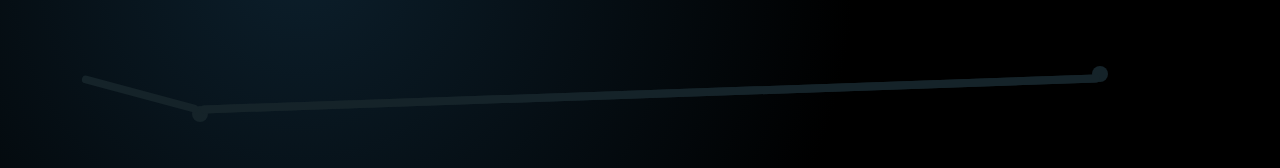
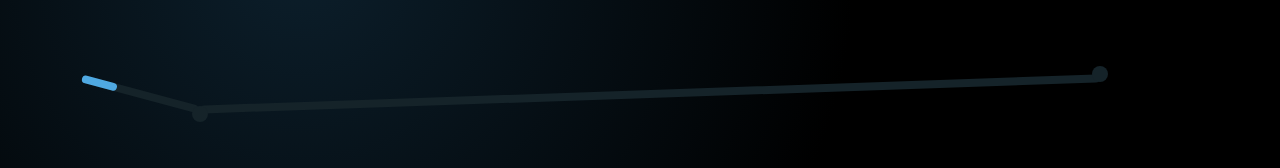
Before and after one commit to ganesh10092003/data-heist, a React (Create React App) app: page / in a window 1280 px wide. Shown: the part 1763-1931 px from the top of the page. Built offline with nearby package versions, Linux system fonts and the light colour scheme.

Commit message:
got the animation with arrow keys

```diff
--- a/package.json
+++ b/package.json
@@ -6,6 +6,7 @@
     "@testing-library/jest-dom": "^5.17.0",
     "@testing-library/react": "^13.4.0",
     "@testing-library/user-event": "^13.5.0",
+    "gsap": "^3.12.2",
     "react": "^18.2.0",
     "react-dom": "^18.2.0",
     "react-icons": "^4.11.0",
--- a/src/components/roadmap/RoadMap.jsx
+++ b/src/components/roadmap/RoadMap.jsx
@@ -1,66 +1,52 @@
 import React, { useState, useEffect } from "react"
 import roadMap from "../../assets/title.png"
+import { gsap } from 'gsap'
 
 const RoadMap = () => {
-  const [progress, setProgress] = useState(0); // Progress from 0 to 100
+  const [timeline, setTimeline] = useState(new gsap.timeline());
+  const [progress, setProgress] = useState(0);
 
   useEffect(() => {
     const handleArrowKeyPress = (event) => {
       if (event.keyCode === 39 || event.key === 'ArrowRight') {
-        // The right arrow key was pressed
-        setProgress((progress) => {
-          return (progress + 10);
-        })
-        console.log("Progress = ", progress);
+        setProgress((prevProgress) => {
+          if (prevProgress < 2) return prevProgress + 1;
+          return prevProgress;
+        });
       }
+
       if (event.keyCode === 37 || event.key === 'ArrowLeft') {
-        // The left arrow key was pressed
-        setProgress((progress) => {
-          return (progress - 10);
-        })
-        console.log("Progress = ", progress);
+        setProgress((prevProgress) => {
+          if (prevProgress > 0) return prevProgress - 1;
+          return prevProgress;
+        });
       }
     };
+
     document.addEventListener('keydown', handleArrowKeyPress);
+
     return () => {
       document.removeEventListener('keydown', handleArrowKeyPress);
     };
-  }, []);
+  }, [timeline]);
 
-  const calculateColor = (lineIndex) => {
-    if (lineIndex === 1) {
-      if (progress === 0) {
-        return `linear-gradient(#4FA9E2 0%, #4FA9E2 30%)`;
-      }
-      else if (progress >= 10) {
-        return '#4FA9E2';
-      }
+  useEffect(() => {
+    console.log("Progress = ", progress);
+    // Use the updated progress state to trigger animations
+    if (progress === 0) {
+      timeline.to(".line-2", { width: "0%", duration: 0.6 });
+      timeline.to(".bullet-1", { background: "#152329", duration: 0.2 })
+      timeline.to(".line-1", { width: "30%", duration: 0.4 });
+    } else if (progress === 1) {
+      timeline.to(".line-1", { width: "100%", duration: 0.4 });
+      timeline.to(".bullet-1", { background: "#4FA9E2", duration: 0.2 })
+      timeline.to(".bullet-2", { background: "#152329", duration: 0.2 })
+      timeline.to(".line-2", { width: "60%", duration: 0.6 });
+    } else if (progress === 2) {
+      timeline.to(".line-2", { width: "100%", duration: 0.4 });
+      timeline.to(".bullet-2", { background: "#4FA9E2", duration: 0.2 })
     }
-    else if (lineIndex === 2) {
-      if (progress === 10) {
-        return `linear-gradient(#4FA9E2 0%, #4FA9E2 60%)`;
-      }
-      else if (progress >= 20) {
-        return `#4FA9E2`;
-      }
-    }
-    else if (lineIndex === 3) {
-      if (progress >= 60) {
-        // Calculate the width of the red color for the third line
-        const lineWidth = Math.min(100, progress - 60);
-        return `linear-gradient(to right, #4FA9E2 ${lineWidth}%, #152329 ${lineWidth}%)`;
-      }
-    }
-    return '#152329'; // Default color
-  };
-
-
-  // const calculateColor = (lineIndex) => {
-  //   if (lineIndex * 10 <= progress) {
-  //     return '#4FA9E2';
-  //   }
-  //   return '#152329';
-  // };
+  }, [timeline, progress]);
 
   return (
     <div className="mt-16" style={{ background: `radial-gradient(circle at 300px 750px, rgba(17, 44, 62, 0.7) 0%, #000000 45%)` }}>
@@ -70,33 +56,26 @@ const RoadMap = () => {
         <div className="frame-container flex items-stretch overflow-x-auto h-[80vh]">
 
           {/* Frame-1 */}
-          <div className="frame w-screen h-full flex flex-col flex-shrink-0 justify-center">
-            <div className="flex w-screen pl-20 items-center h-12 ">
+          <div className="frame pl-20 w-screen h-full flex flex-col flex-shrink-0 justify-center">
+            <div className="flex items-center h-12 ">
               {/* Line-1 */}
               <div className="bg-[#152329] rotate-[15deg] w-[10%] h-2 rounded-lg">
-                <div
-                  className="m-0 p-0 w-[100%] h-full rounded-lg animate-[slideRight_5s_linear_infinite]"
-                  style={{ backgroundColor: calculateColor(1) }}
-                ></div>
+                <div className="m-0 p-0 w-[30%] bg-[#4FA9E2] h-full rounded-lg line-1"></div>
               </div>
-
-              <div className="rounded-full h-4 w-4 bg-[#152329] self-end mb-[-0.2rem] mx-[-0.5rem]"></div>
-
+              {/* Bullet-1 */}
+              <div className="rounded-full h-4 w-4 z-10 bg-[#152329] self-end mb-[-0.2rem] mx-[-0.5rem] bullet-1"></div>
               {/* Line-2 */}
               <div className="bg-[#152329] rotate-[-1.98deg] w-[75%] h-2 rounded-lg">
-                <div
-                  className="m-0 p-0 w-[100%] h-full rounded-lg animate-[slideRight_2s_linear_infinite]"
-                  style={{ backgroundColor: calculateColor(2) }}
-                ></div>
+                <div className="m-0 p-0 w-0 bg-[#4FA9E2] h-full rounded-lg line-2"></div>
               </div>
-
-              <div className="rounded-full h-4 w-4 bg-[#152329] self-start mt-[-0.25rem] mx-[-0.5rem]"></div>
+              {/* Bullet-2 */}
+              <div className="rounded-full h-4 w-4 z-10 bg-[#152329] self-start mt-[-0.25rem] mx-[-0.5rem] bullet-2"></div>
             </div>
           </div>
 
           {/* Frame-2 */}
           <div className="frame w-screen h-full flex flex-col flex-shrink-0 justify-center">
-            <div className="flex w-screen pl-20 items-center h-12 ">
+            <div className="flex w-screen items-center h-12 ">
               {/* Content for Frame 2 */}
               <div className="bg-[#152329] rotate-[15deg] w-[10%] h-2 rounded-lg"></div>
               <div className="rounded-full h-4 w-4 bg-[#152329] self-end mb-[-0.2rem] mx-[-0.5rem]"></div>
--- a/tailwind.config.js
+++ b/tailwind.config.js
@@ -10,9 +10,9 @@ module.exports = {
           '0%, 100%': { background: 'rgba(0,0,0,0.9)' },
           '50%': { background: 'rgba(0,0,0,0.4)' }
         },
-        slideRight: {
-          '0%': { "background-postion": '-100%' },
-          '100%': { "background-postion": '100%' }
+        lineAnimation: {
+          '0%': { 'width': '0%' },
+          '100%': { 'width': '100%' }
         }
       }
     },
```
Also changed, not shown: 1 other file (tests, documents, lock files or other folders).
